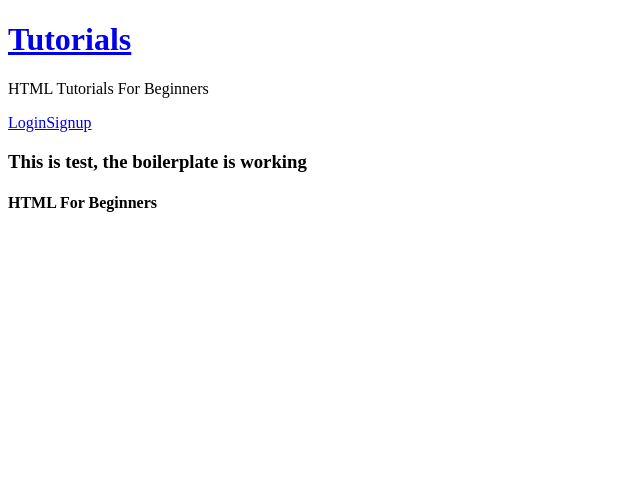
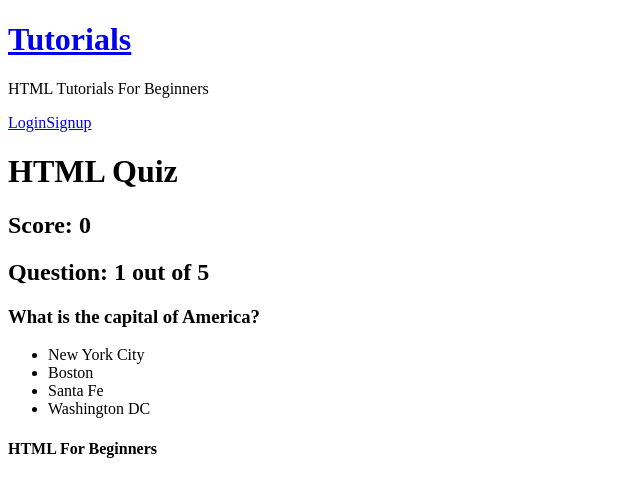
Before and after one commit to PierTwo/HTML-For-Beginners, a React (Create React App) app in the folder client/: page / in a window 1280 px wide. Shown: the top 496 px of the page, without its empty margins (0-640 px from the left). Built offline with nearby package versions, Linux system fonts and the light colour scheme.

Commit message:
added base quiz

```diff
--- a/client/src/pages/Home.js
+++ b/client/src/pages/Home.js
@@ -1,13 +1,126 @@
-import React from "react";
+import React, { useState } from "react";
 import { useQuery } from "@apollo/client";
 
 const Home = () => {
+  // Properties
+  const [showResults, setShowResults] = useState(false);
+  const [currentQuestion, setCurrentQuestion] = useState(0);
+  const [score, setScore] = useState(0);
+
+  const questions = [
+    {
+      text: "What is the capital of America?",
+      options: [
+        { id: 0, text: "New York City", isCorrect: false },
+        { id: 1, text: "Boston", isCorrect: false },
+        { id: 2, text: "Santa Fe", isCorrect: false },
+        { id: 3, text: "Washington DC", isCorrect: true },
+      ],
+    },
+    {
+      text: "What year was the Constitution of America written?",
+      options: [
+        { id: 0, text: "1787", isCorrect: true },
+        { id: 1, text: "1776", isCorrect: false },
+        { id: 2, text: "1774", isCorrect: false },
+        { id: 3, text: "1826", isCorrect: false },
+      ],
+    },
+    {
+      text: "Who was the second president of the US?",
+      options: [
+        { id: 0, text: "John Adams", isCorrect: true },
+        { id: 1, text: "Paul Revere", isCorrect: false },
+        { id: 2, text: "Thomas Jefferson", isCorrect: false },
+        { id: 3, text: "Benjamin Franklin", isCorrect: false },
+      ],
+    },
+    {
+      text: "What is the largest state in the US?",
+      options: [
+        { id: 0, text: "California", isCorrect: false },
+        { id: 1, text: "Alaska", isCorrect: true },
+        { id: 2, text: "Texas", isCorrect: false },
+        { id: 3, text: "Montana", isCorrect: false },
+      ],
+    },
+    {
+      text: "Which of the following countries DO NOT border the US?",
+      options: [
+        { id: 0, text: "Canada", isCorrect: false },
+        { id: 1, text: "Russia", isCorrect: true },
+        { id: 2, text: "Cuba", isCorrect: true },
+        { id: 3, text: "Mexico", isCorrect: false },
+      ],
+    },
+  ];
+
+  // Helper Functions
+
+  /* A possible answer was clicked */
+  const optionClicked = (isCorrect) => {
+    // Increment the score
+    if (isCorrect) {
+      setScore(score + 1);
+    }
+
+    if (currentQuestion + 1 < questions.length) {
+      setCurrentQuestion(currentQuestion + 1);
+    } else {
+      setShowResults(true);
+    }
+  };
+
+  /* Resets the game back to default */
+  const restartGame = () => {
+    setScore(0);
+    setCurrentQuestion(0);
+    setShowResults(false);
+  };
   return (
-    <main>
-      <div className="flex-row justify-center">
-        <h3>This is test, the boilerplate is working</h3>
-      </div>
-    </main>
+    <div className="App">
+      {/* 1. Header  */}
+      <h1>HTML Quiz</h1>
+
+      {/* 2. Current Score  */}
+      <h2>Score: {score}</h2>
+
+      {/* 3. Show results or show the question game  */}
+      {showResults ? (
+        /* 4. Final Results */
+        <div className="final-results">
+          <h1>Final Results</h1>
+          <h2>
+            {score} out of {questions.length} correct - (
+            {(score / questions.length) * 100}%)
+          </h2>
+          <button onClick={() => restartGame()}>Restart game</button>
+        </div>
+      ) : (
+        /* 5. Question Card  */
+        <div className="question-card">
+          {/* Current Question  */}
+          <h2>
+            Question: {currentQuestion + 1} out of {questions.length}
+          </h2>
+          <h3 className="question-text">{questions[currentQuestion].text}</h3>
+
+          {/* List of possible answers  */}
+          <ul>
+            {questions[currentQuestion].options.map((option) => {
+              return (
+                <li
+                  key={option.id}
+                  onClick={() => optionClicked(option.isCorrect)}
+                >
+                  {option.text}
+                </li>
+              );
+            })}
+          </ul>
+        </div>
+      )}
+    </div>
   );
 };
 
```
